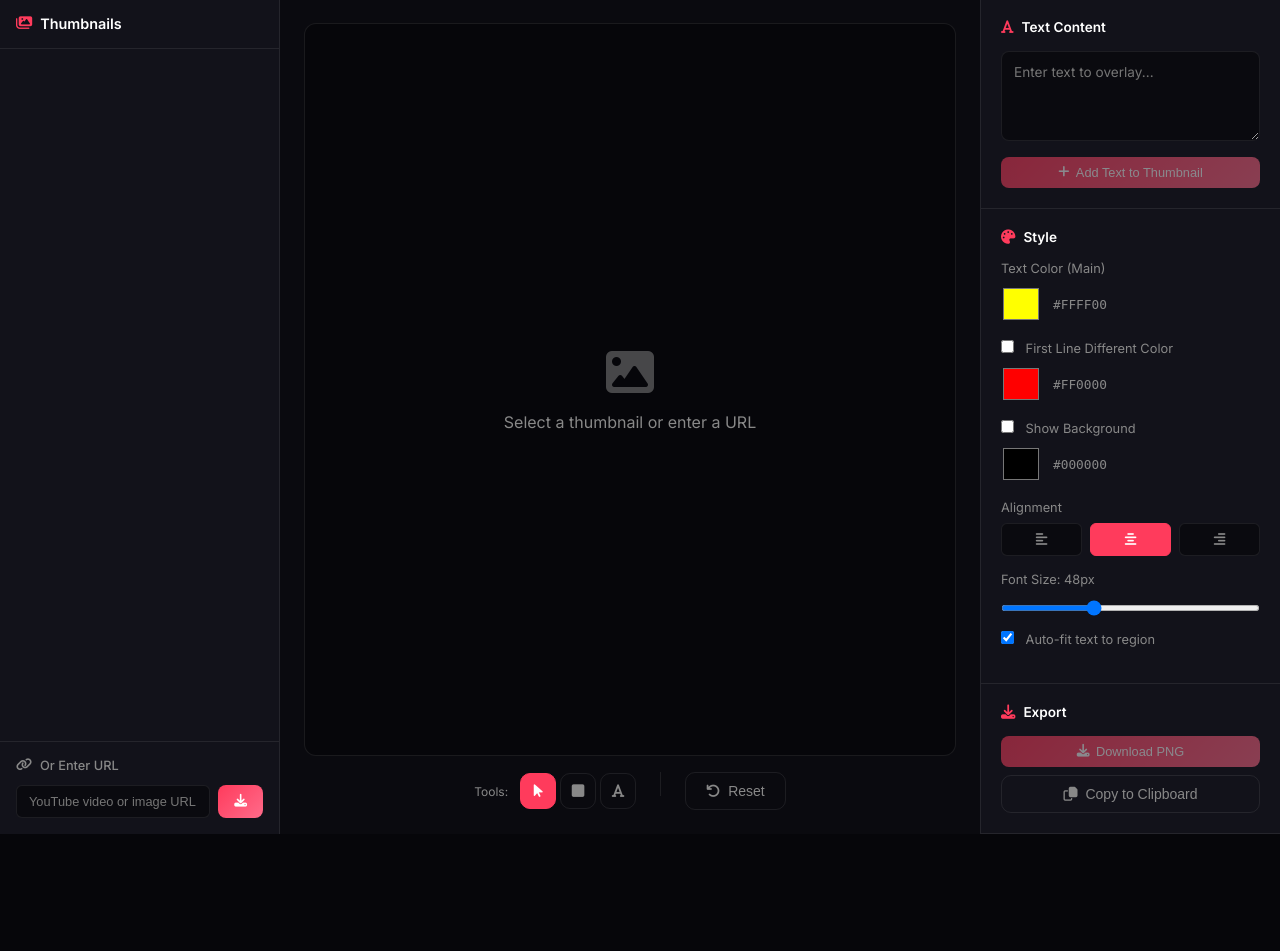
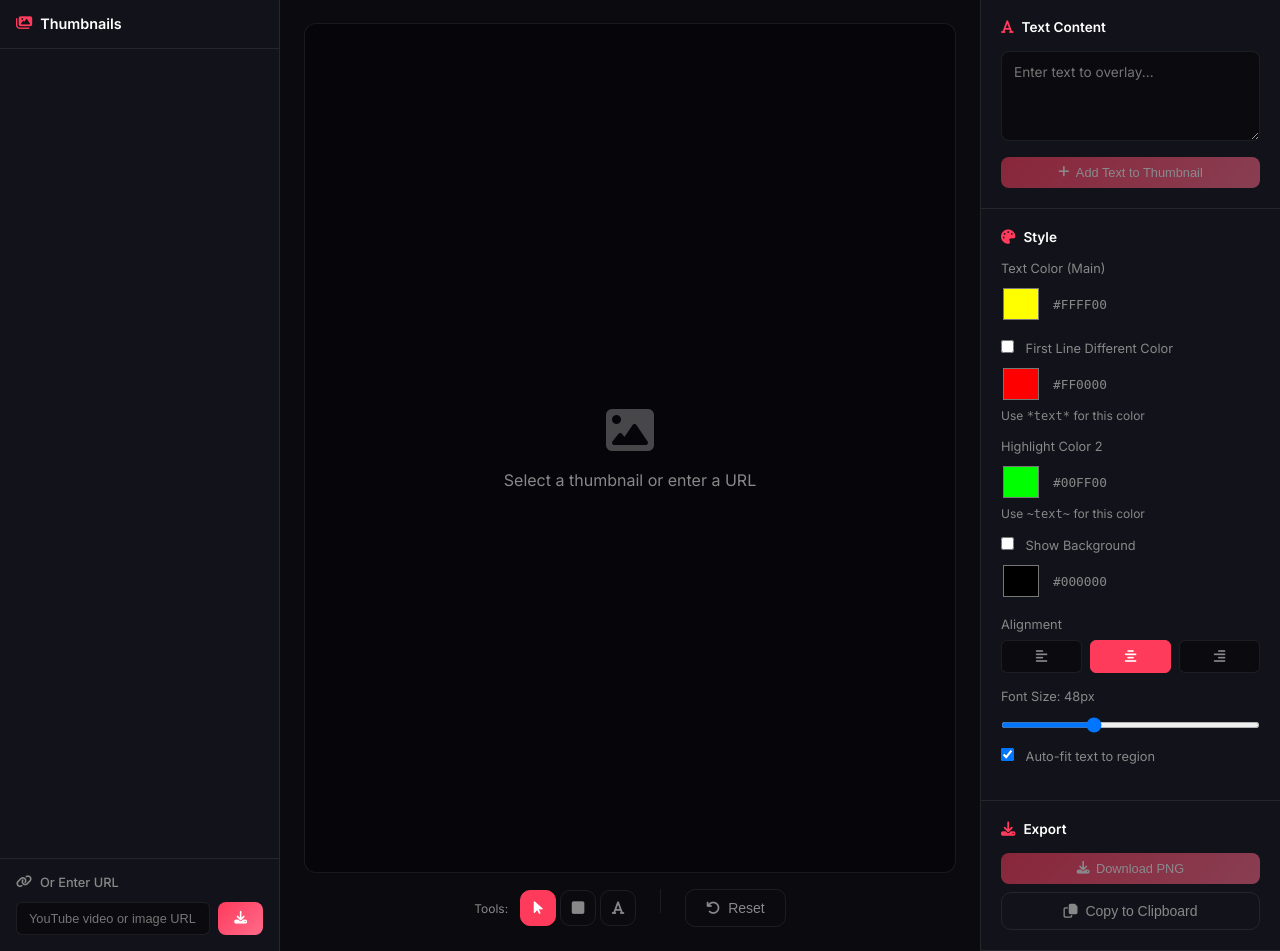
Before and after one commit to hafis3424/EtFootball, a Flask app: page /thumbnail in a window 1280 px wide. Shown: the part 71-1022 px from the top of the page. Before the commit the page ends 905 px from the top, so only its background shows below. Run offline with Flask 3, Linux system fonts and the light colour scheme; some libraries are stand-ins or nearby versions.

Commit message:
Add multiple highlight colors: *text* for color 1, ~text~ for color 2, with multi-line support

```diff
--- a/templates/thumbnail.html
+++ b/templates/thumbnail.html
@@ -149,6 +149,18 @@
                         <input type="color" id="first-line-color" value="#FF0000">
                         <span class="color-label">#FF0000</span>
                     </div>
+                    <p style="font-size: 0.75rem; color: #888; margin-top: 0.25rem;">Use <code>*text*</code> for this
+                        color</p>
+                </div>
+
+                <div class="control-group">
+                    <label>Highlight Color 2</label>
+                    <div class="color-picker-row">
+                        <input type="color" id="highlight-color-2" value="#00FF00">
+                        <span class="color-label">#00FF00</span>
+                    </div>
+                    <p style="font-size: 0.75rem; color: #888; margin-top: 0.25rem;">Use <code>~text~</code> for this
+                        color</p>
                 </div>
 
                 <div class="control-group">
@@ -211,6 +223,7 @@
             bgColor: '#000000',
             useBackground: false,
             highlightColor: '#FF0000', // Color for *highlighted* words
+            highlightColor2: '#00FF00', // Color for ~highlighted~ words
             align: 'center',
             fontSize: 48,
             autoFit: true
@@ -475,6 +488,17 @@
                 // Update selected textbox element first line color
                 if (selectedElementIndex >= 0 && drawnElements[selectedElementIndex].type === 'textbox') {
                     drawnElements[selectedElementIndex].firstLineColor = e.target.value;
+                    renderCanvas();
+                }
+            });
+
+            // Highlight Color 2 (for ~text~)
+            document.getElementById('highlight-color-2').addEventListener('input', (e) => {
+                textSettings.highlightColor2 = e.target.value;
+                e.target.nextElementSibling.textContent = e.target.value.toUpperCase();
+                // Update selected textbox element
+                if (selectedElementIndex >= 0 && drawnElements[selectedElementIndex].type === 'textbox') {
+                    drawnElements[selectedElementIndex].highlightColor2 = e.target.value;
                     renderCanvas();
                 }
             });
@@ -1124,13 +1148,14 @@
                     const normalColor = elem.textColor || '#FFFF00';
 
                     lines.forEach((line, i) => {
-                        // Parse line for *highlighted* words
-                        const parts = line.split(/(\*[^*]+\*)/g);
+                        // Parse line for *highlighted* and ~highlighted2~ words
+                        // Split on both *text* and ~text~ patterns
+                        const parts = line.split(/(\*[^*]+\*|~[^~]+~)/g);
 
                         // Calculate total line width for centering
                         let totalWidth = 0;
                         parts.forEach(part => {
-                            const cleanPart = part.replace(/\*/g, '');
+                            const cleanPart = part.replace(/[\*~]/g, '');
                             totalWidth += ctx.measureText(cleanPart).width;
                         });
 
@@ -1140,15 +1165,18 @@
 
                         ctx.textAlign = 'left';
                         parts.forEach(part => {
-                            const isHighlighted = part.startsWith('*') && part.endsWith('*');
-                            const cleanPart = part.replace(/\*/g, '');
+                            const isHighlighted1 = part.startsWith('*') && part.endsWith('*');
+                            const isHighlighted2 = part.startsWith('~') && part.endsWith('~');
+                            const cleanPart = part.replace(/[\*~]/g, '');
 
                             if (cleanPart) {
                                 // Use first line color for first line if enabled
-                                if (i === 0 && elem.useFirstLineColor && !isHighlighted) {
+                                if (i === 0 && elem.useFirstLineColor && !isHighlighted1 && !isHighlighted2) {
                                     ctx.fillStyle = elem.firstLineColor || '#FF0000';
-                                } else if (isHighlighted) {
+                                } else if (isHighlighted1) {
                                     ctx.fillStyle = highlightColor;
+                                } else if (isHighlighted2) {
+                                    ctx.fillStyle = elem.highlightColor2 || textSettings.highlightColor2 || '#00FF00';
                                 } else {
                                     ctx.fillStyle = normalColor;
                                 }
@@ -1171,6 +1199,7 @@
 
         // Helper function to wrap text for textbox element
         // Supports explicit line breaks from Enter key
+        // Preserves *highlight* and ~highlight2~ markers across wrapped lines
         function wrapTextForElement(text, maxWidth, fontSize) {
             ctx.font = `bold ${fontSize}px Arial`;
             const lines = [];
@@ -1186,17 +1215,39 @@
 
                 const words = paragraph.split(' ');
                 let currentLine = '';
+                let inMarker1 = false; // tracking *...*
+                let inMarker2 = false; // tracking ~...~
 
                 words.forEach(word => {
-                    const testLine = currentLine ? currentLine + ' ' + word : word;
-                    const metrics = ctx.measureText(testLine);
+                    // Count markers in this word to track state
+                    const asterisks = (word.match(/\*/g) || []).length;
+                    const tildes = (word.match(/~/g) || []).length;
+
+                    // Clean word for width measurement (without markers)
+                    const cleanWord = word.replace(/[\*~]/g, '');
+                    const cleanCurrentLine = currentLine.replace(/[\*~]/g, '');
+                    const testClean = cleanCurrentLine ? cleanCurrentLine + ' ' + cleanWord : cleanWord;
+                    const metrics = ctx.measureText(testClean);
 
                     if (metrics.width > maxWidth && currentLine) {
-                        lines.push(currentLine);
-                        currentLine = word;
+                        // Need to wrap - close any open markers and push line
+                        let lineToAdd = currentLine;
+                        if (inMarker1) lineToAdd += '*';
+                        if (inMarker2) lineToAdd += '~';
+                        lines.push(lineToAdd);
+
+                        // Start new line - reopen any markers
+                        currentLine = '';
+                        if (inMarker1) currentLine += '*';
+                        if (inMarker2) currentLine += '~';
+                        currentLine += word;
                     } else {
-                        currentLine = testLine;
+                        currentLine = currentLine ? currentLine + ' ' + word : word;
                     }
+
+                    // Update marker state based on this word
+                    if (asterisks % 2 === 1) inMarker1 = !inMarker1;
+                    if (tildes % 2 === 1) inMarker2 = !inMarker2;
                 });
 
                 if (currentLine) {
```
